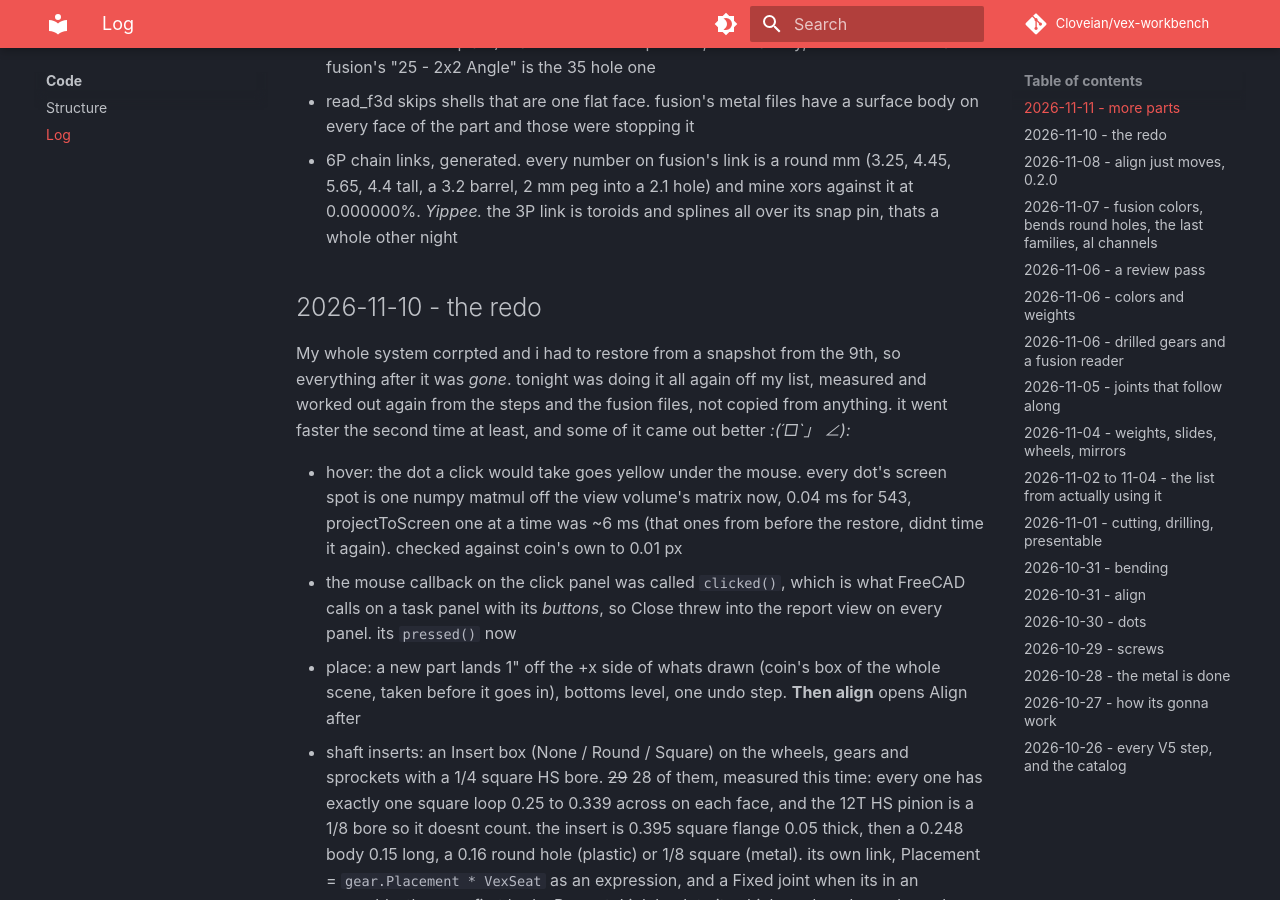
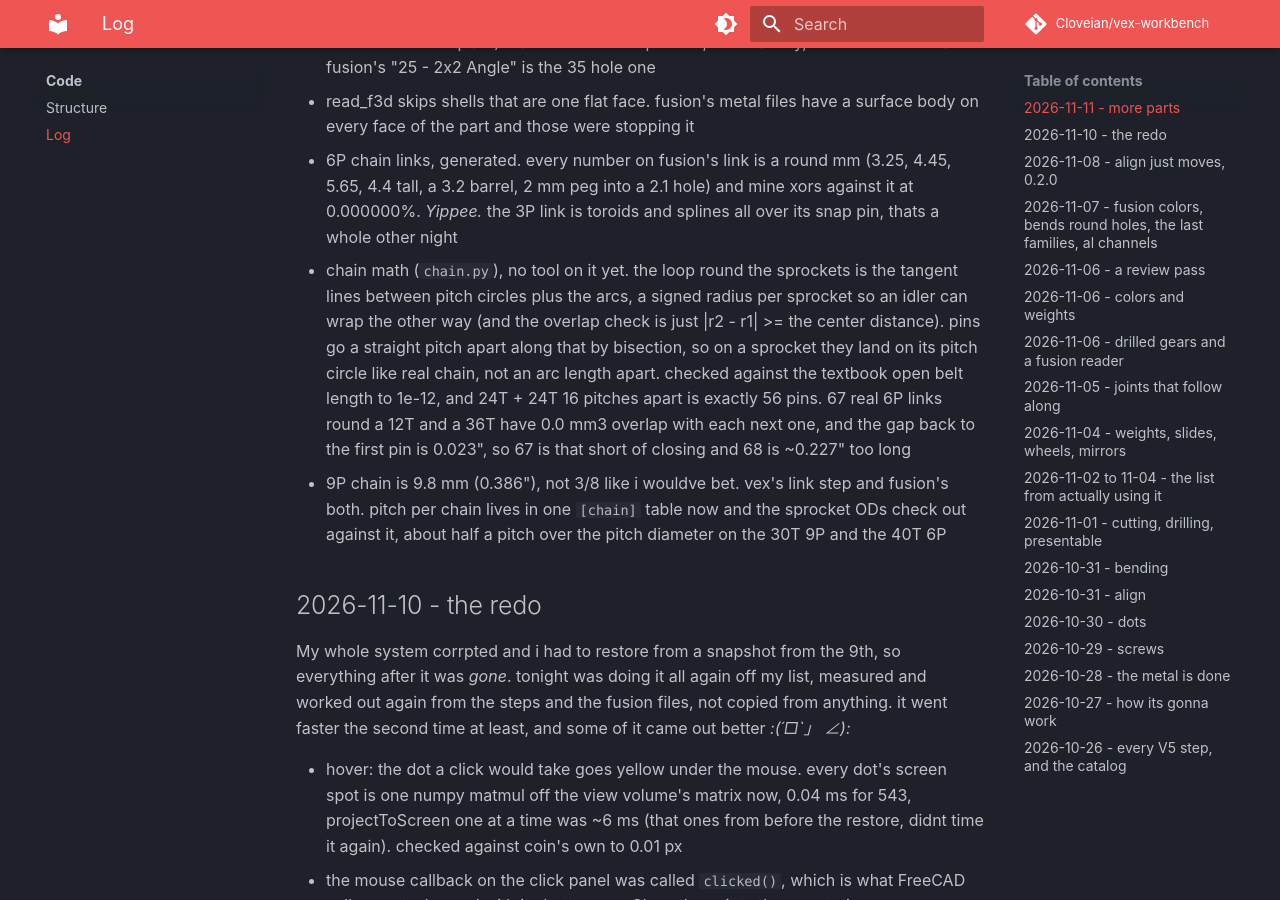
Before and after one commit to Cloveian/vex-workbench, an MkDocs documentation site: the page built from docs/code/log.md, in a window 1280 px wide and 900 px high, scrolled down 513 px. Built offline with MkDocs 1.6.1 and Material for MkDocs 9.7.7, drawn with Linux system fonts in a browser that asks for light colours; comment, search, counter and statistics services are not loaded.

Commit message:
log for the chain math and the 9P pitch

```diff
--- a/docs/code/log.md
+++ b/docs/code/log.md
@@ -6,6 +6,8 @@
 - aluminum 2x2 angle and 5x plate, off the fusion library's f3ds. same shape as the steel ones: at 0.063 the plate is exact and the angle is -0.06%, theyre 0.062 like the c-channels. fusion's have a lil 0.1" tab sticking out one end (0.705 wide on the angle, two 0.32 ones on the plate) that vex's steel steps dont, *no* idea why, mine dont either. also fusion's "25 - 2x2 Angle" is the 35 hole one
 - read_f3d skips shells that are one flat face. fusion's metal files have a surface body on every face of the part and those were stopping it
 - 6P chain links, generated. every number on fusion's link is a round mm (3.25, 4.45, 5.65, 4.4 tall, a 3.2 barrel, 2 mm peg into a 2.1 hole) and mine xors against it at 0.000000%. *Yippee.* the 3P link is toroids and splines all over its snap pin, thats a whole other night
+- chain math (`chain.py`), no tool on it yet. the loop round the sprockets is the tangent lines between pitch circles plus the arcs, a signed radius per sprocket so an idler can wrap the other way (and the overlap check is just |r2 - r1| >= the center distance). pins go a straight pitch apart along that by bisection, so on a sprocket they land on its pitch circle like real chain, not an arc length apart. checked against the textbook open belt length to 1e-12, and 24T + 24T 16 pitches apart is exactly 56 pins. 67 real 6P links round a 12T and a 36T have 0.0 mm3 overlap with each next one, and the gap back to the first pin is 0.023", so 67 is that short of closing and 68 is ~0.227" too long
+- 9P chain is 9.8 mm (0.386"), not 3/8 like i wouldve bet. vex's link step and fusion's both. pitch per chain lives in one `[chain]` table now and the sprocket ODs check out against it, about half a pitch over the pitch diameter on the 30T 9P and the 40T 6P
 
 ## 2026-11-10 - the redo
 
```
